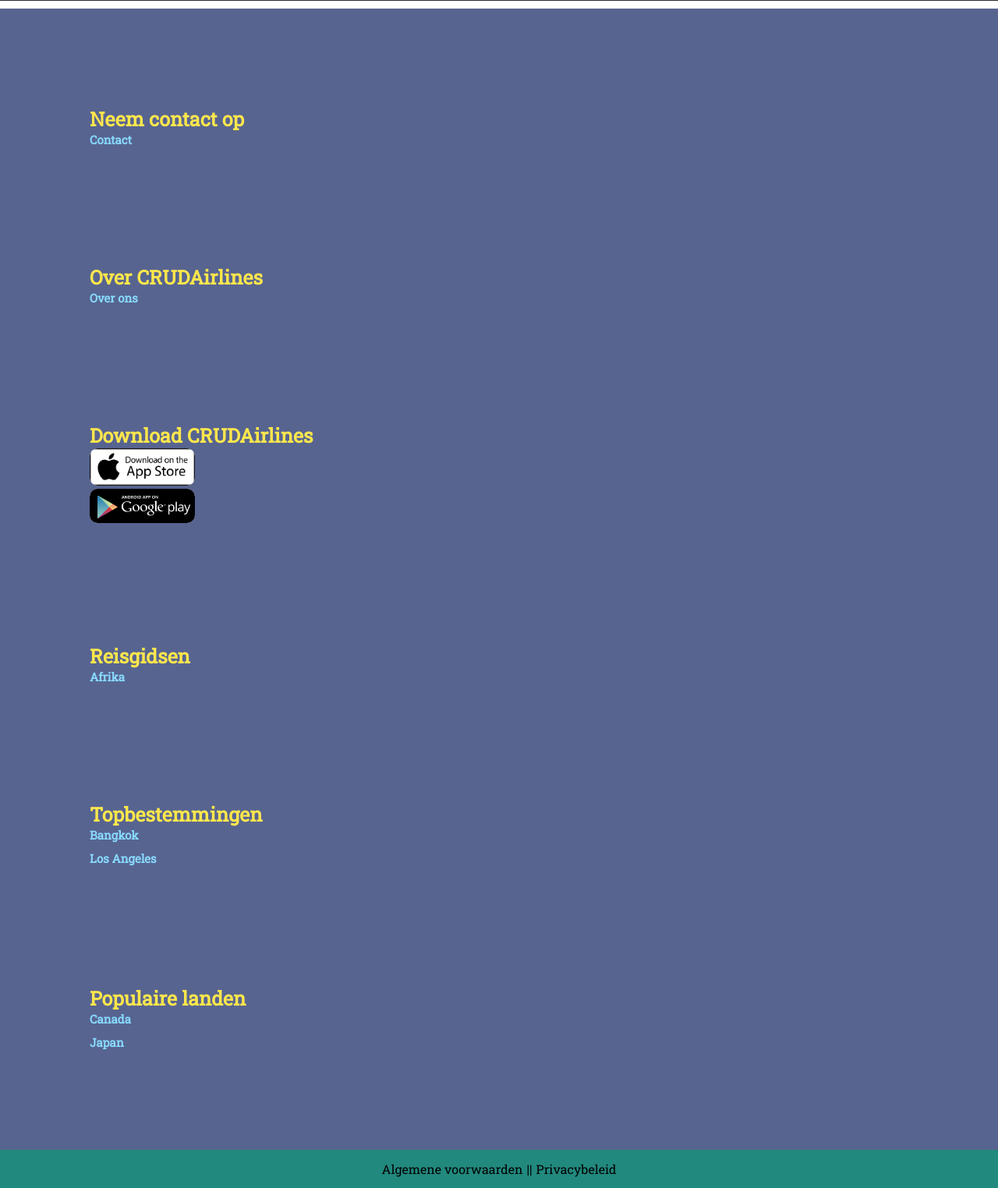
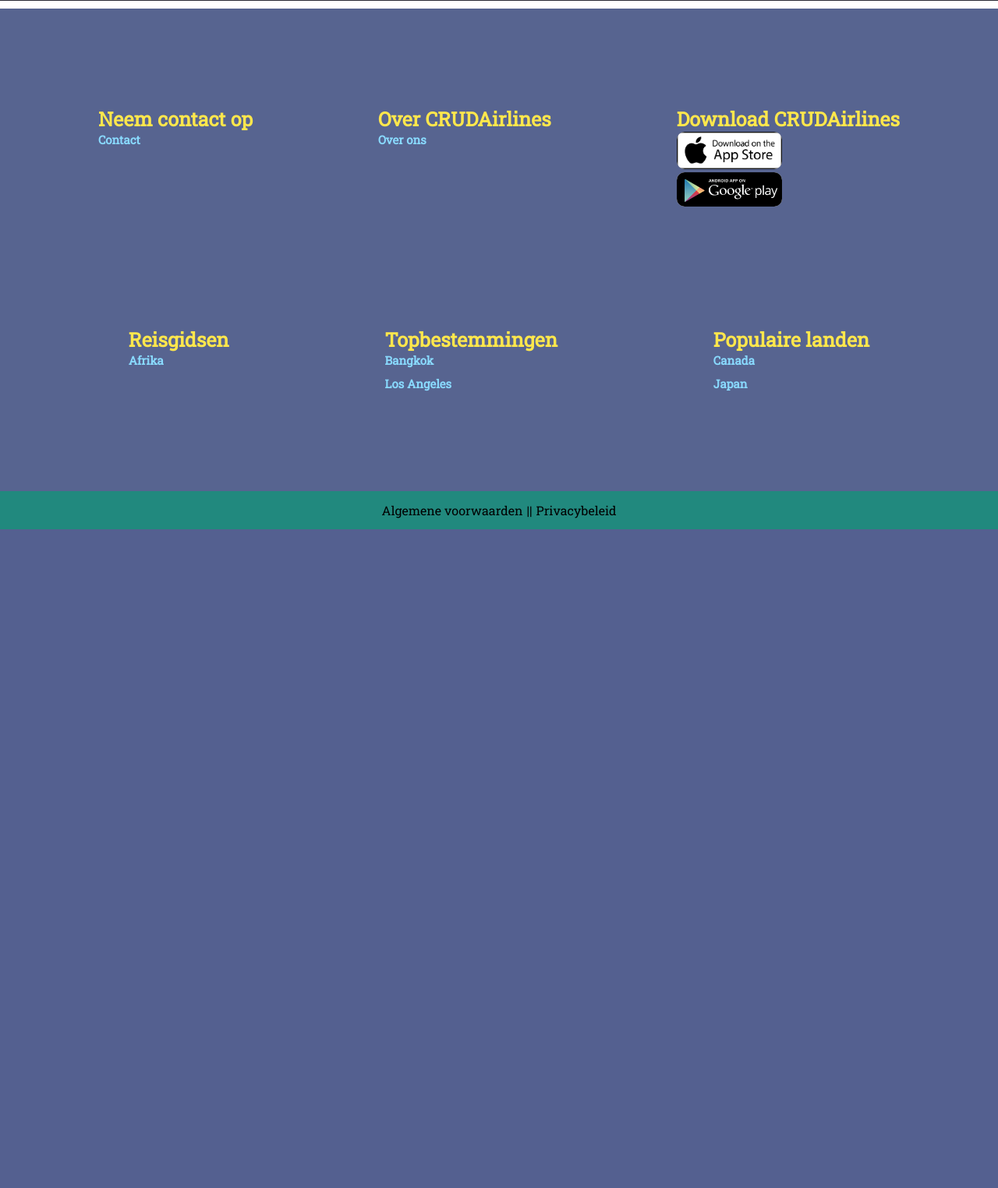
Before and after one commit to jochem11/CRUD, a PHP site: page /CRUD/index.php in a window 1280 px wide. Shown: the part 1969-3493 px from the top of the page at 78% size. After the commit the page ends 2648 px from the top, so only its background shows below. Run offline with PHP 8.4, Linux system fonts and the light colour scheme; some libraries are stand-ins or nearby versions.

Commit message:
footer aangepast

```diff
--- a/css/styles.css
+++ b/css/styles.css
@@ -466,9 +466,8 @@
   height: auto;
   list-style-type: none;
   display: flex;
-  flex-direction: column;
   flex-wrap: wrap;
-  justify-content: center;
+  justify-content: space-evenly;
   align-items: stretch;
   align-content: stretch;
 }
```
